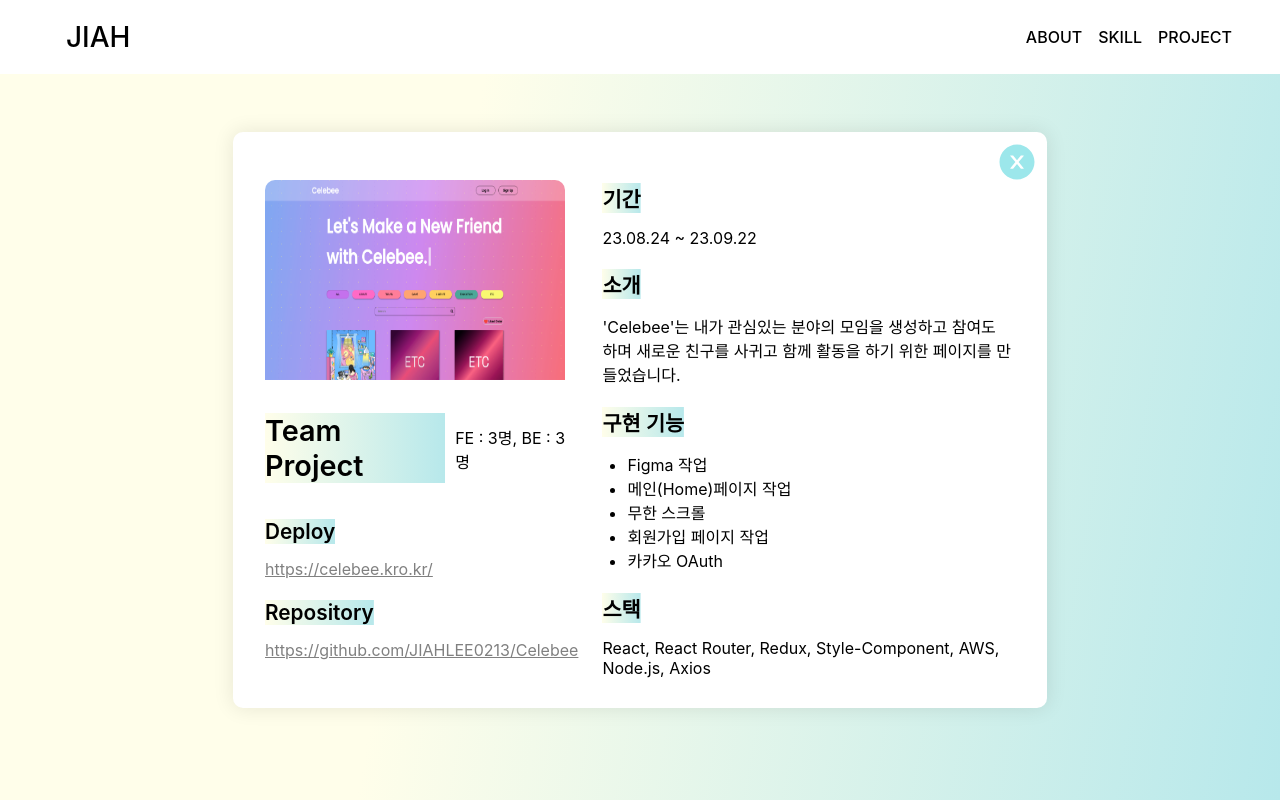
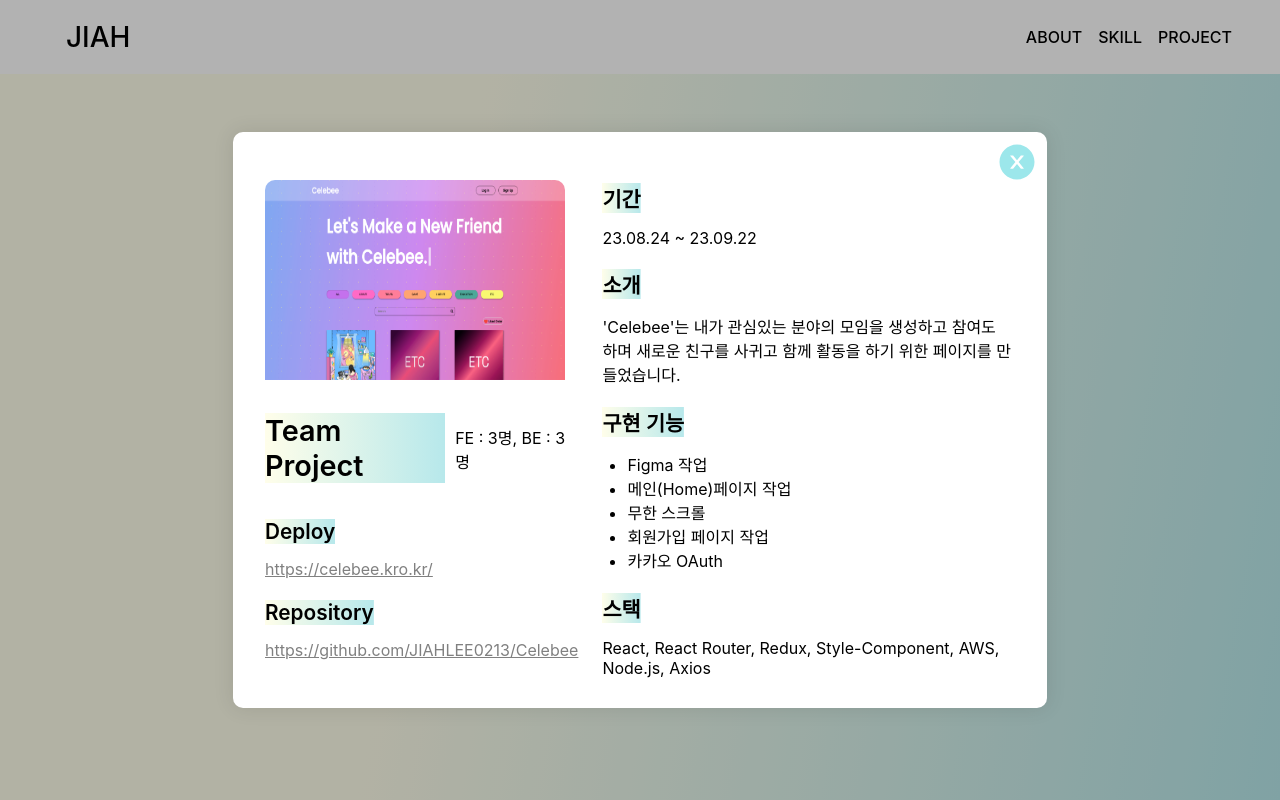
Before and after one commit to JIAHLEE0213/Portfolio, a React (Create React App) app: page / in a window 1280 px wide. Both pictures are taken after a click on the button "Detail". Shown: the part 2400-3200 px from the top of the page. Built offline with nearby package versions, Linux system fonts and the light colour scheme.

Commit message:
style:모달창 뒷배경 어두운 효과 추가

```diff
--- a/src/components/detail.jsx
+++ b/src/components/detail.jsx
@@ -92,6 +92,7 @@ const DetailStyle = styled.div`
   transform: translate(-50%, -50%);
   font-size: 1rem;
   margin-top: 20px;
+  z-index: 1000;
   .detail-container {
     position: fixed;
     display: flex;
--- a/src/section/project.jsx
+++ b/src/section/project.jsx
@@ -14,7 +14,7 @@ export default function Project() {
   };
 
   return (
-    <ProjectStyle>
+    <ProjectStyle isModal={isModal}>
       <div className="project-container">
         <div className="text-project">Project</div>
         <div className="project-list">
@@ -62,6 +62,19 @@ const ProjectStyle = styled.div`
     font-weight: 700;
     margin: 2rem 0rem;
   }
+  ${({ isModal }) =>
+    isModal &&
+    `
+      &:before {
+        content: '';
+        position: fixed;
+        top: 0;
+        left: 0;
+        width: 100%;
+        height: 100%;
+        background: rgba(0, 0, 0, 0.3);
+      }
+    `}
 `;
 
 const ListStyle = styled.div`
```
